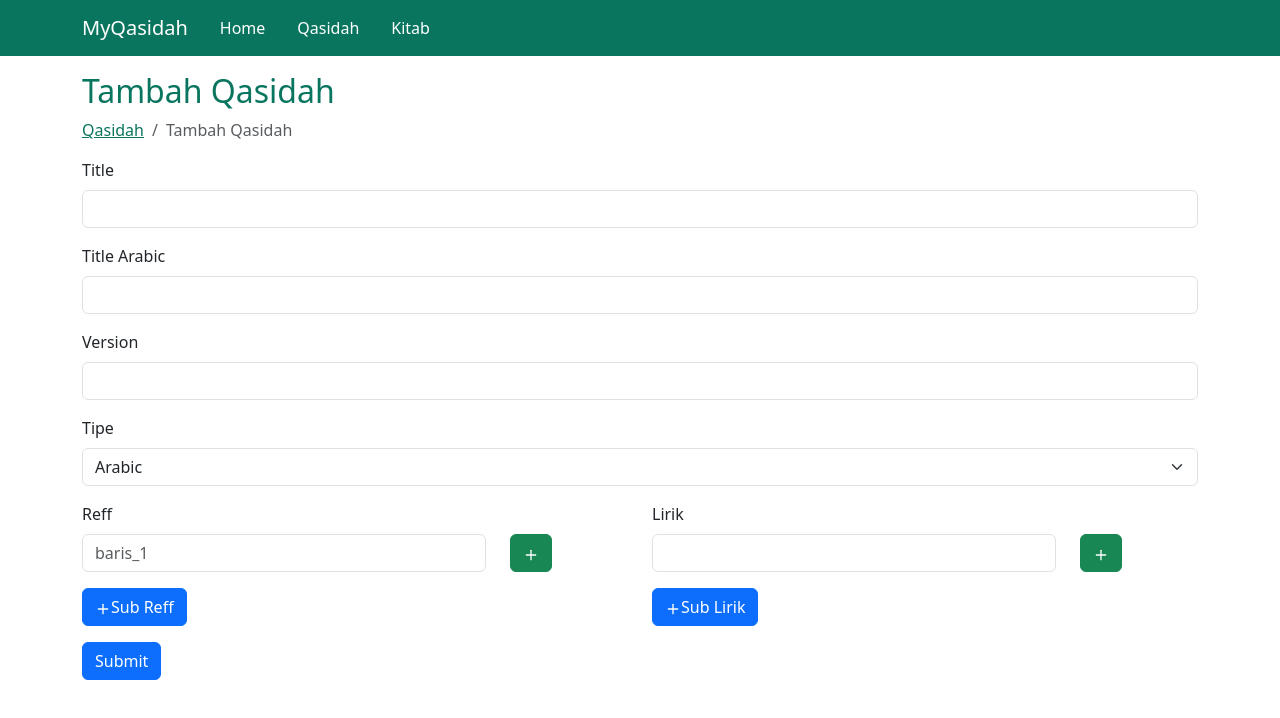
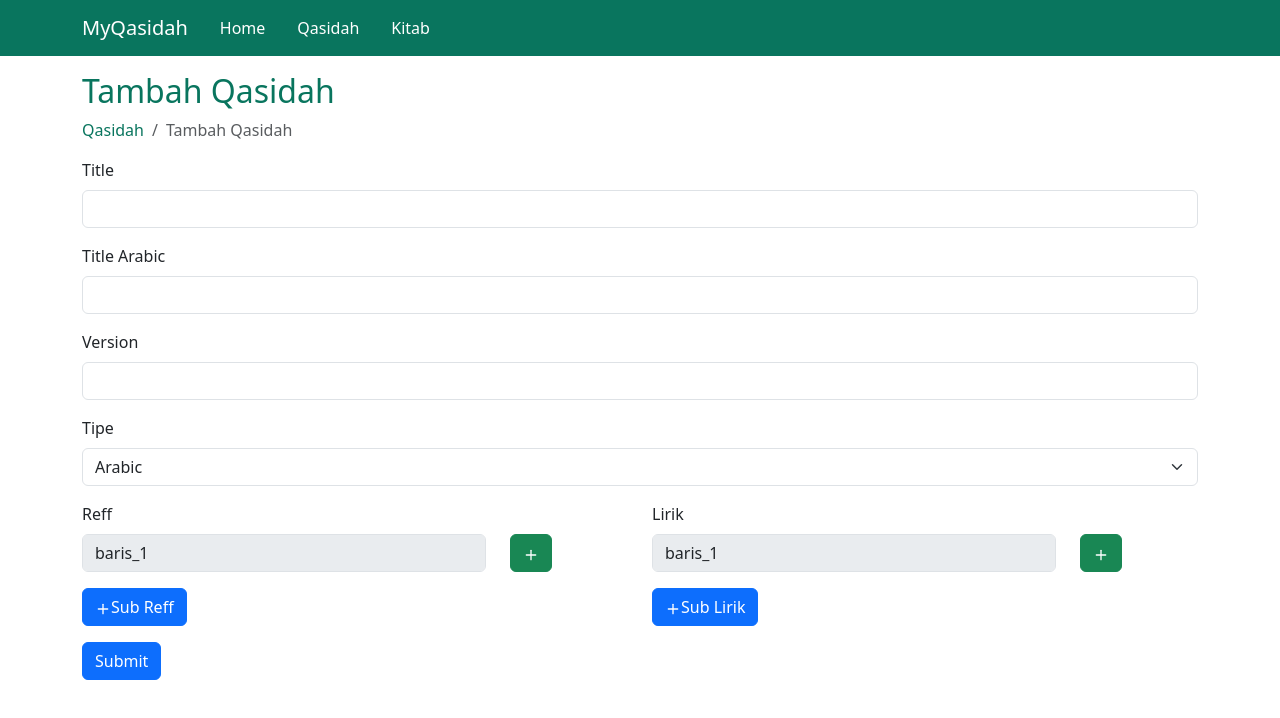
Before and after one commit to mifta-alx/MyQasidahWebFrontEnd, a React (Create React App) app: page /qasidah/add in a window 1280 px wide. Shown: the top 718 px of the page. Built offline with nearby package versions, Linux system fonts and the light colour scheme.

Commit message:
Fix Add Qasidah Multiple Input Parent

```diff
--- a/src/layout/Qasidah/AddQasidah.js
+++ b/src/layout/Qasidah/AddQasidah.js
@@ -8,16 +8,15 @@ export default function AddQasidah() {
   const [title_arabic, setTitleArabic] = useState("");
   const [version, setVersion] = useState("");
   const [tipe, setTipe] = useState("Arabic");
-  const [baris, setBaris] = useState("baris_");
   const [reff, setReff] = useState([
     {
-      parent: "",
+      parent: "baris_1",
       reff: [],
     },
   ]);
   const [lirik, setLirik] = useState([
     {
-      parent: "",
+      parent: "baris_1",
       lirik: [],
     },
   ]);
@@ -25,17 +24,8 @@ export default function AddQasidah() {
 
   const handleSubmit = async (e) => {
     e.preventDefault();
-    // const text = e.target.value;
-    // var newReff = text.split("_");
-    // var indexReff = newReff[1]
-    // const list = [...reff];
-    // list[indexReff].parent = text;
-    // setReff(list)
-    // console.log(text);
-
-    const textreff = reff.map(({ parent, reff }) => ({ parent, reff }));
+    const textreff = reff.map(({ parent, reff }) => ({parent,reff}));
     const textlirik = lirik.map(({ parent, lirik }) => ({ parent, lirik }));
-    console.log(textreff);
     try {
       await axios.post("https://myqasidah.up.railway.app/qasidahs", {
         title,
@@ -55,7 +45,7 @@ export default function AddQasidah() {
     setReff([
       ...reff,
       {
-        parent: "",
+        parent: "baris_"+(reff.length+1),
         reff: [],
       },
     ]);
@@ -98,7 +88,7 @@ export default function AddQasidah() {
     setLirik([
       ...lirik,
       {
-        parent: "",
+        parent: "baris_"+(lirik.length+1),
         lirik: [],
       },
     ]);
@@ -144,7 +134,7 @@ export default function AddQasidah() {
           <nav aria-label="breadcrumb">
             <ol className="breadcrumb">
               <li className="breadcrumb-item">
-                <a href={`./`} style={{ color: "#09755E" }}>
+                <a href={`./`} style={{ color: "#09755E" , textDecoration:'none'}}>
                   Qasidah
                 </a>
               </li>
@@ -210,14 +200,15 @@ export default function AddQasidah() {
                             <div className="col-9 mb-3">
                               <input
                                 type="text"
-                                value={data.parent}
+                                // value={data.parent}
                                 className="form-control"
                                 id="reff"
                                 name="reff"
                                 onChange={(e) =>
                                   handleInputChangeParentReff(e, index)
                                 }
-                                placeholder={baris + (index + 1)}
+                                defaultValue={"baris_" + (index + 1)}
+                                disabled
                               />
                             </div>
                             {/* {index !== 0 ? (
@@ -317,13 +308,15 @@ export default function AddQasidah() {
                             <div className="col-9 mb-3">
                               <input
                                 type="text"
-                                value={data.parent}
+                                // value={data.parent}
                                 className="form-control"
                                 id="lirik"
                                 name="lirik"
                                 onChange={(e) =>
                                   handleInputChangeParentLirik(e, index)
                                 }
+                                defaultValue={"baris_" + (index + 1)}
+                                disabled
                               />
                             </div>
                             {/* {index !== 0 ? (
--- a/src/layout/Qasidah/DetailQasidah.js
+++ b/src/layout/Qasidah/DetailQasidah.js
@@ -28,7 +28,7 @@ function DetailQasidah() {
         <nav aria-label="breadcrumb">
           <ol className="breadcrumb">
             <li className="breadcrumb-item">
-              <a href={`../`} style={{ color: "#09755E" }}>
+              <a href={`../`} style={{ color: "#09755E" , textDecoration:'none' }}>
                 Qasidah
               </a>
             </li>
--- a/src/layout/Qasidah/EditQasidah.js
+++ b/src/layout/Qasidah/EditQasidah.js
@@ -51,7 +51,7 @@ export default function EditQasidah() {
     setReff([
       ...reff,
       {
-        parent: "",
+        parent: "baris_"+(reff.length+1),
         reff: [],
       },
     ]);
@@ -94,7 +94,7 @@ export default function EditQasidah() {
     setLirik([
       ...lirik,
       {
-        parent:"",
+        parent:"baris_"+(lirik.length+1),
         lirik: [],
       },
     ]);
@@ -135,11 +135,11 @@ export default function EditQasidah() {
     <div className="container my-3">
       <div className="row">
         <div className="col-md-12">
-          <h2 style={{ color: "#09755E" }}>Tambah Qasidah</h2>
+          <h2 style={{ color: "#09755E" }}>Edit Qasidah</h2>
           <nav aria-label="breadcrumb">
             <ol className="breadcrumb">
               <li className="breadcrumb-item">
-                <a href={`./`} style={{ color: "#09755E" }}>
+                <a href={`../`} style={{ color: "#09755E" , textDecoration:'none' }}>
                   Qasidah
                 </a>
               </li>
@@ -201,13 +201,15 @@ export default function EditQasidah() {
                             <div className="col-10 mb-3">
                               <input
                                 type="text"
-                                value={data.parent}
+                                // value={data.parent}
                                 className="form-control"
                                 id="reff"
                                 name="reff"
                                 onChange={(e) =>
                                   handleInputChangeParentReff(e, index)
                                 }
+                                defaultValue={"baris_" + (index + 1)}
+                                disabled
                               />
                             </div>
                             {/* <div className="col-2"> */}
@@ -309,13 +311,15 @@ export default function EditQasidah() {
                             <div className="col-9 mb-3">
                               <input
                                 type="text"
-                                value={data.parent}
+                                // value={data.parent}
                                 className="form-control"
                                 id="lirik"
                                 name="lirik"
                                 onChange={(e) =>
                                   handleInputChangeParentLirik(e, index)
                                 }
+                                defaultValue={"baris_" + (index + 1)}
+                                disabled
                               />
                             </div>
                             {/* <div className="col-2"> */}
--- a/src/layout/Qasidah/index.js
+++ b/src/layout/Qasidah/index.js
@@ -1,6 +1,6 @@
 import { React, useState, useEffect } from "react";
 import axios from "axios";
-import { Link, Outlet } from "react-router-dom";
+import { Link } from "react-router-dom";
 import { Pagination } from "../../components";
 const Qasidah = () => {
   const [data, setData] = useState([]);
@@ -73,7 +73,7 @@ const Qasidah = () => {
                 <th scope="col">Arabic</th>
                 <th scope="col">Version</th>
                 <th scope="col">Tipe</th>
-                <th scope="col">#</th>
+                <th scope="col"></th>
               </tr>
             </thead>
             <tbody>
@@ -117,7 +117,7 @@ const Qasidah = () => {
           </table>
           <div className="p-2 justify-content-between align-items-center d-flex">
             <p>
-              Showing {indexOfFirstRecord + 1} to {indexOfLastRecord} from {data.length} entries
+              Showing {indexOfFirstRecord + 1} to {indexOfLastRecord == recordsPerPage ? indexOfLastRecord : data.length} from {data.length} entries
             </p>
             <Pagination
               nPages={nPages}
```
